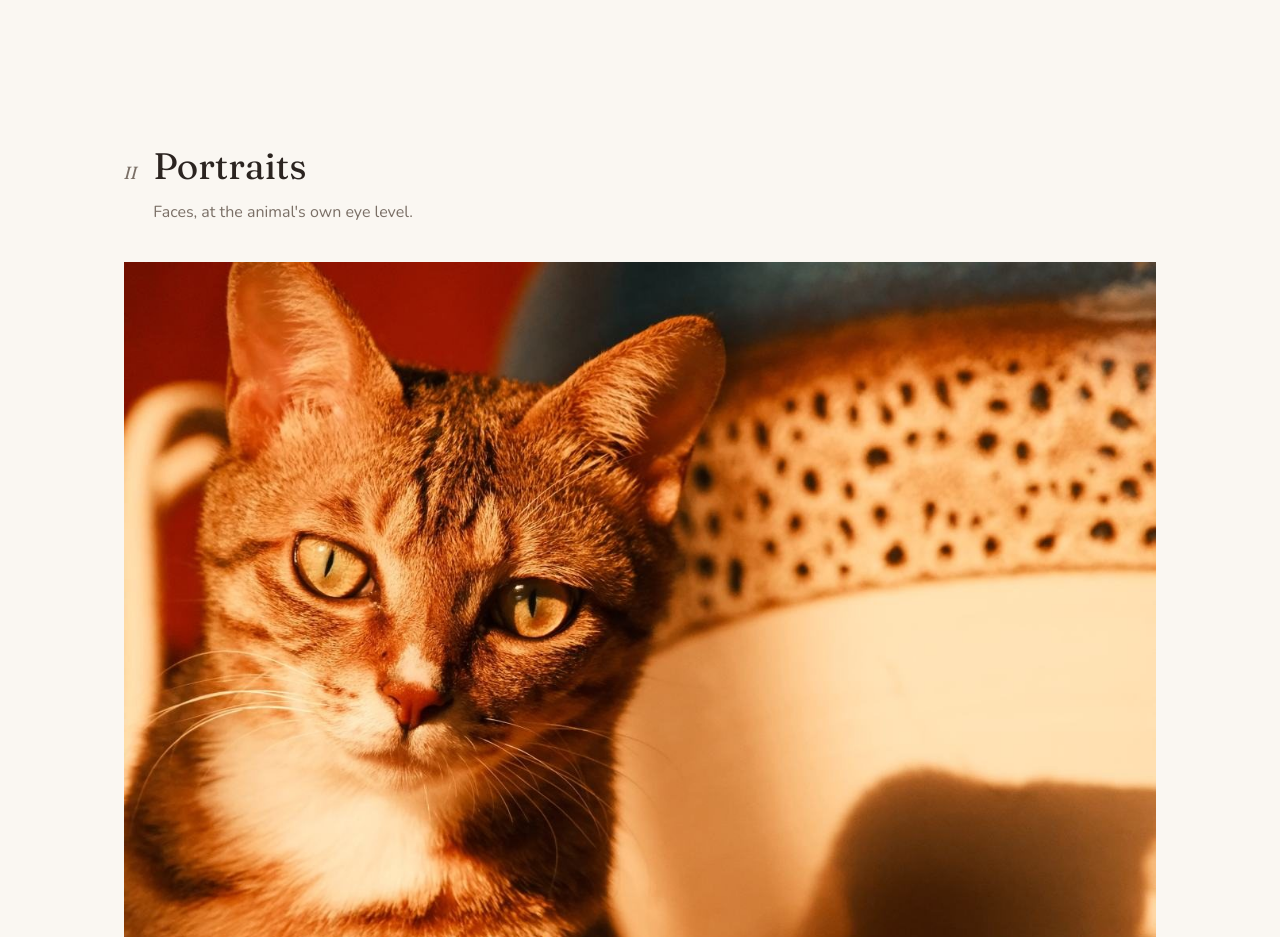
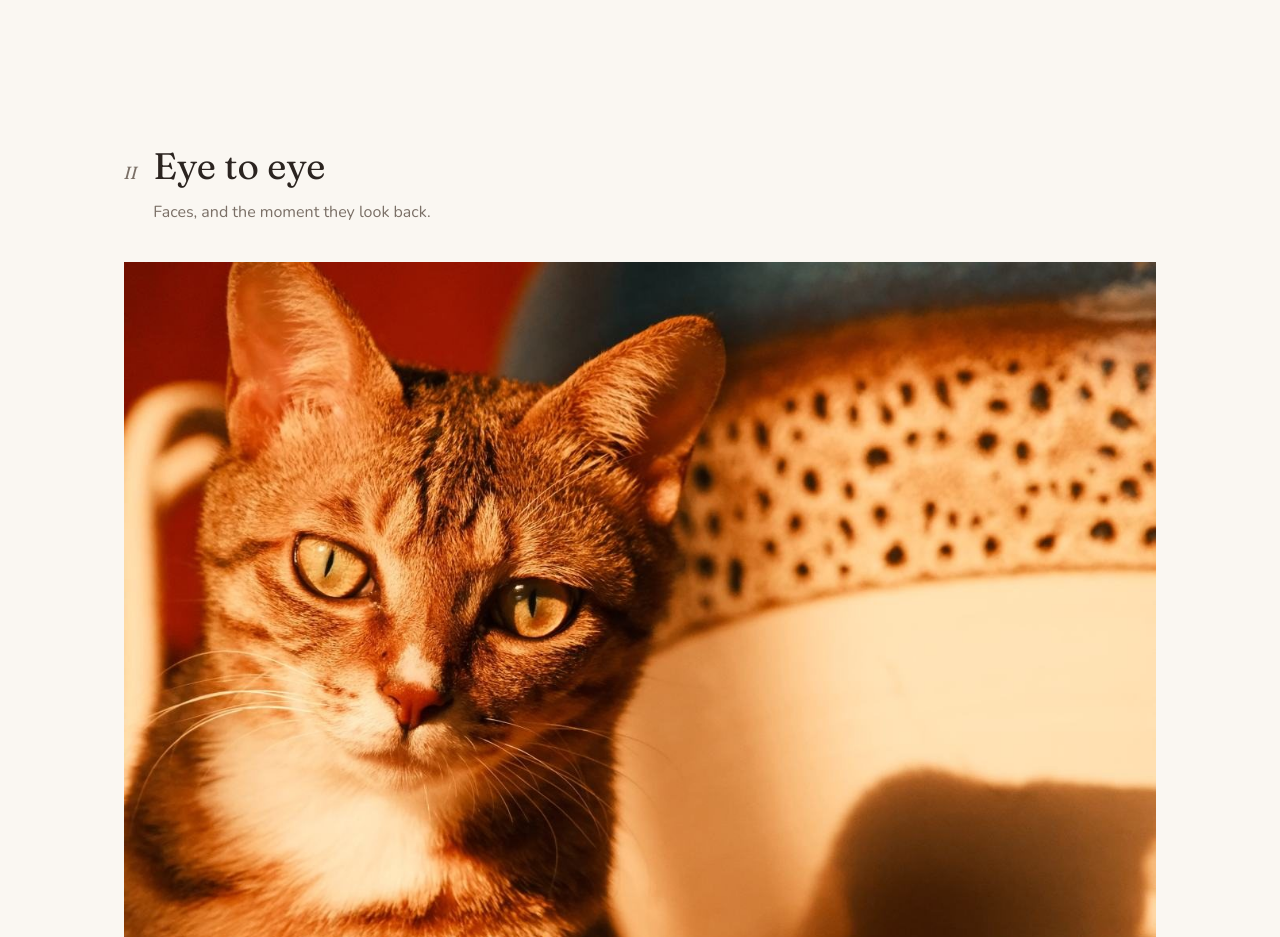
Before and after one commit to sophiehe1175-dev/sophiesseasons, a plain HTML site: page portfolio.html in a window 1280 px wide. Shown: the part 3260-4197 px from the top of the page. Drawn offline with nearby package versions, Linux system fonts and the light colour scheme.

Commit message:
Selected work: section II renamed Eye to eye
Co-Authored-By: Claude Opus 5.5 <noreply@anthropic.com>
Claude-Session: https://claude.ai/code/session_015mS19cJY3dQnjX4obLJE85

```diff
--- a/portfolio.html
+++ b/portfolio.html
@@ -73,7 +73,7 @@ figcaption { margin-top:12px; font-family:'Fraunces',serif; font-style:italic; f
     <figure class="pf tall"><img src="portfolio/04.jpg" width="1126" height="2000" alt="Half of a white cat&#x27;s face against a dark background, one ear lit from behind" loading="lazy"><figcaption><span class="n">04</span>Half a face, all ears.</figcaption></figure>
   </section>
   <section class="grp">
-    <header class="gh"><span class="gn">II</span><h2>Portraits</h2><p>Faces, at the animal's own eye level.</p></header>
+    <header class="gh"><span class="gn">II</span><h2>Eye to eye</h2><p>Faces, and the moment they look back.</p></header>
     <figure class="pf wide"><img src="portfolio/05.jpg" width="1300" height="1041" alt="A tabby cat with amber eyes in warm orange light, a shadow on the wall behind" loading="lazy"><figcaption><span class="n">05</span>Amber light, amber eyes.</figcaption></figure>
     <figure class="pf wide"><img src="portfolio/06.jpg" width="2000" height="1125" alt="Ginger, an orange tabby, asleep on a red path with his cheek in the grass, backlit fur glowing" loading="lazy"><figcaption><span class="n">06</span>Sunday nap, last warm sun of the afternoon.</figcaption></figure>
     <figure class="pf wide"><img src="portfolio/10.jpg" width="1500" height="1000" alt="Close-up of a ruddy Abyssinian cat with green eyes, tucked among bright purple trumpet flowers in sunlight" loading="lazy"><figcaption><span class="n">10</span>Sun on her face, purple all around.</figcaption></figure>
```
